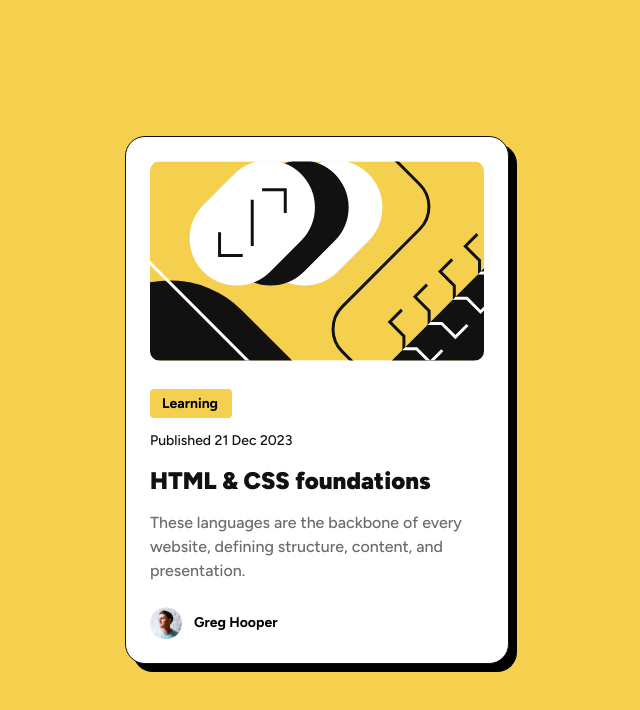
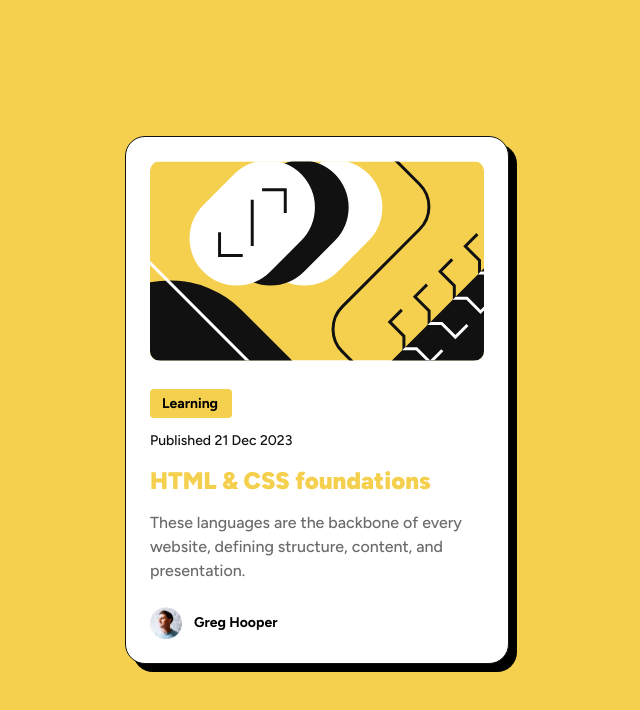
Before and after one commit to MikeG404/blog-preview-card, a plain HTML site: page index.html in a window 1280 px wide. In both pictures the pointer is over the element "HTML & CSS foundations". Shown: the whole page, without its empty margins (323-963 px from the left). Drawn offline with Linux system fonts and the light colour scheme.

Commit message:
Add hover on title and pointer and main tag

```diff
--- a/index.html
+++ b/index.html
@@ -13,7 +13,7 @@
 
 </head>
 <body>
-
+  <main>
       <section class="card">
         <div class="blog-image">
           <img src="./assets/images/illustration-article.svg" alt="Illustration article">
@@ -31,7 +31,7 @@
           <span class="text-preset-3-bold">Greg Hooper</span>
         </div>
       </section>
-
+  </main>
   <!-- <div class="attribution">
     Challenge by <a href="https://www.frontendmentor.io?ref=challenge" target="_blank">Frontend Mentor</a>.
     Coded by <a href="#">Your Name Here</a>.
--- a/style.css
+++ b/style.css
@@ -79,6 +79,11 @@ img {
     gap: 12px;
 }
 
+.content h1:hover {
+    color: var(--yellow);
+    cursor: pointer;
+}
+
 #category {
     width: 82px;
     height: 29px;
```
Lines whose indentation alone changed are shown as unchanged.
